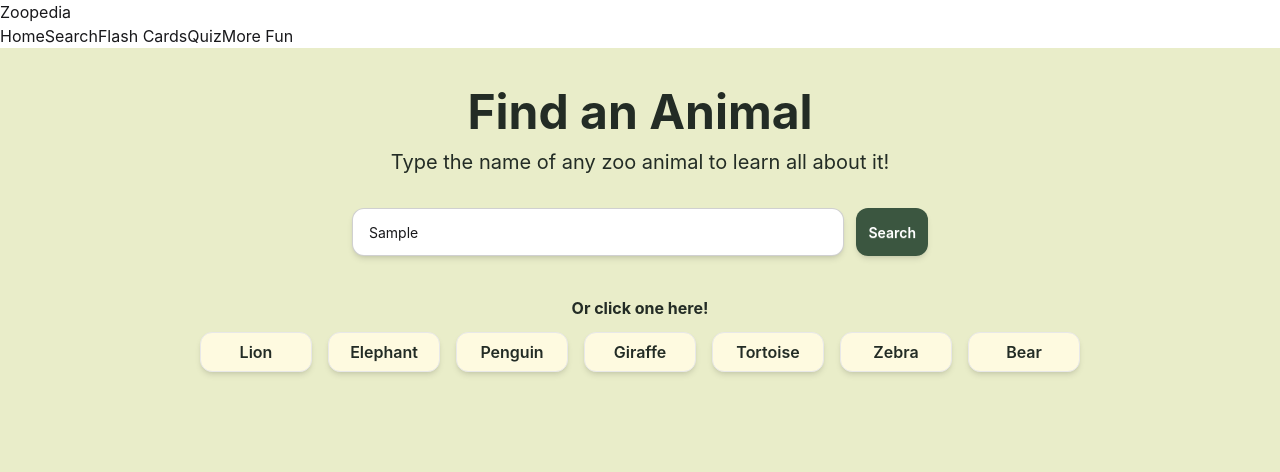
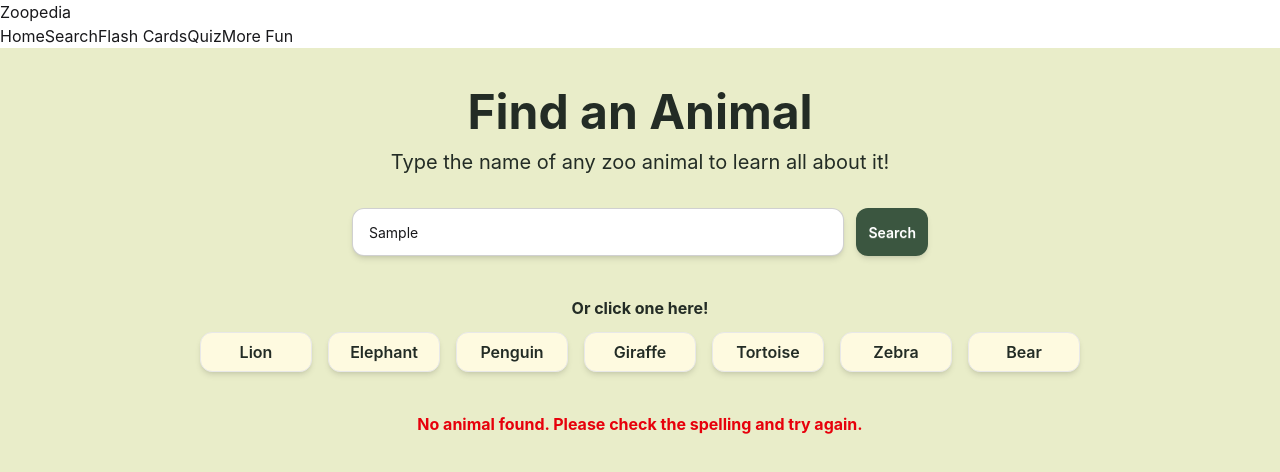
Before and after one commit to CFG-Group-7/CFG-Group-Project, a React (Vite) app: page /search in a window 1280 px wide. Both pictures are taken after typing "Sample" into the empty fields and a click on the button "Search". Shown: the top 472 px of the page. Built offline with nearby package versions, Linux system fonts and the light colour scheme; no server answers.

Commit message:
Added error handling for invalid searches

```diff
--- a/src/pages/Search.jsx
+++ b/src/pages/Search.jsx
@@ -8,24 +8,46 @@ export default function Search() {
     const [animal, setAnimal] = useState("");
     // Stores the data from the API and saves it so it can be displayed
     const [result, setResult] = useState(null);
+    // Creates error state
+    const [error, setError] = useState(false);
 
     // This sends a request for the animal the user searches
     const search = async (name) => {
         if (!name) return;
 
-        console.log("Searching for:", name);
+        // Resets error before every search
+        setError(false);
 
+        try {
             const res = await fetch(
                 `/.netlify/functions/animals?name=${name}`
             );
-        // API returns the data
+
+            // API returns data
             const data = await res.json();
-        console.log("API RESPONSE:", data);
+            console.log("API REPSONSE:", data);
+
+            // Checks if the API returns an animal
+            if (!data || !data.animalName) {
+                setResult(null);
+                setError(true);
+                return;
+            }
+
+            // Stores the data to display it
             setResult(data);
 
             // these are required for the flashcards to work - they set the context
             cacheSearchData(data);
             updateDefaultAnimals(data);
+
+        } catch (err) {
+            console.error("Search failed:", err);
+
+            // Clears previous result and displays the error message
+            setResult(null);
+            setError(true);
+        }
     };
 
     // Array storing animals for the short cut search buttons
@@ -84,6 +106,13 @@ export default function Search() {
                         </button>
                     ))}
                 </div>
+
+                {/*Error message*/}
+                {error && (
+                    <p className="text-center text-red-600 font-bold mb-4">
+                        No animal found. Please check the spelling and try again.
+                    </p>
+                )}
 
                 {/*Search result*/}
                 {result && (
```
Lines whose indentation alone changed are shown as unchanged.
